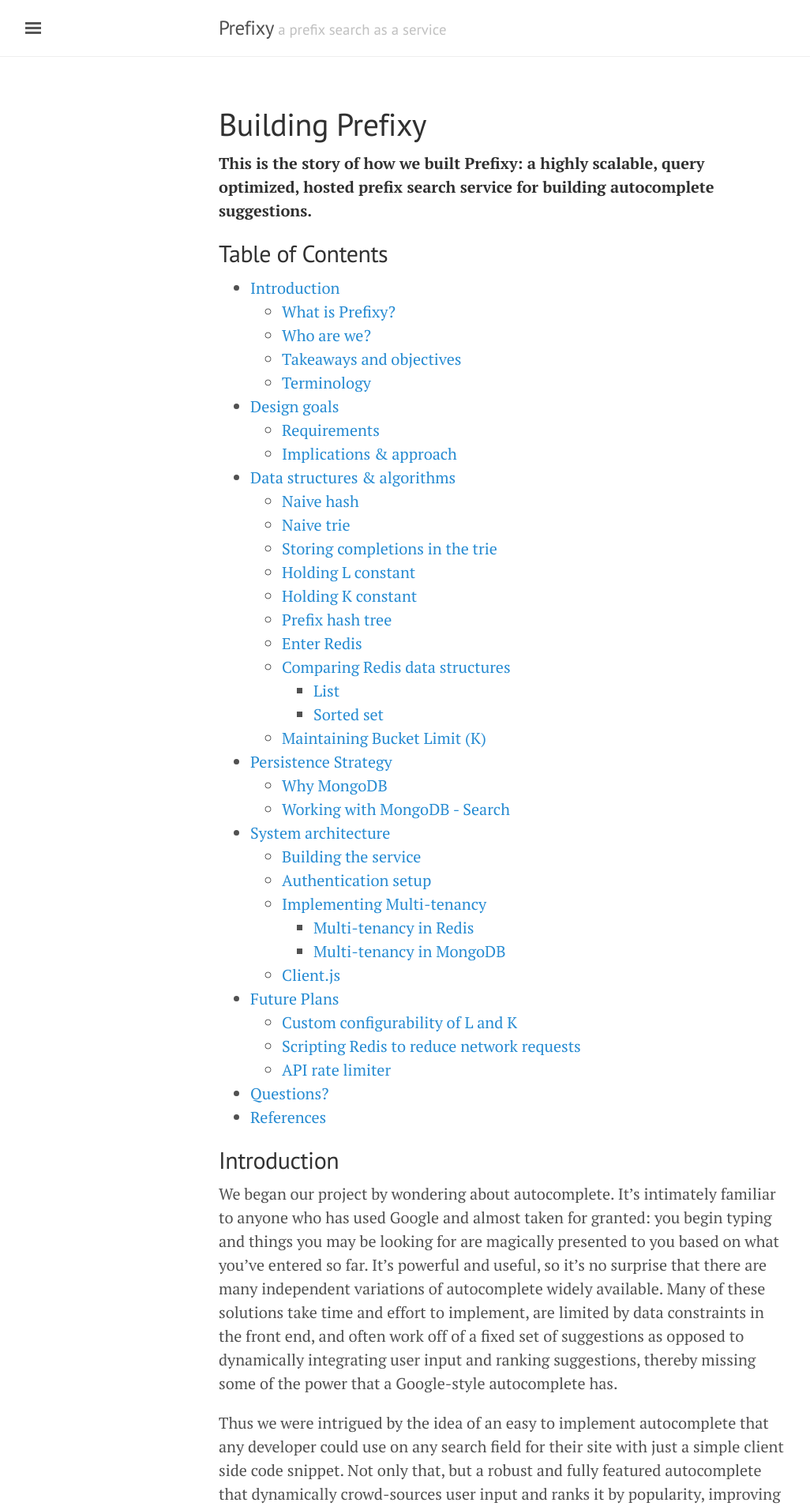
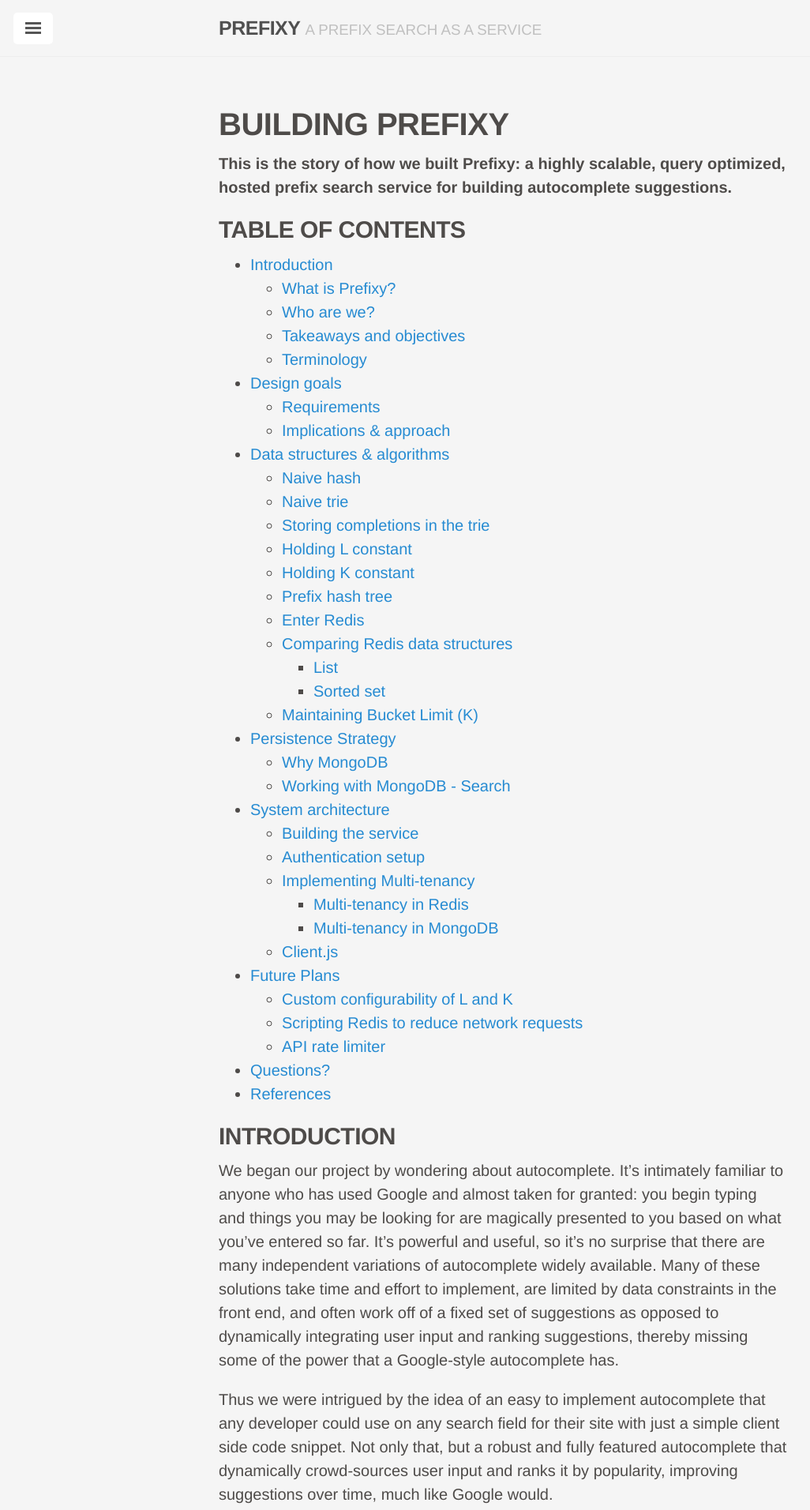
Before and after one commit to prefixy/prefixy.github.io, a Jekyll site: the page built from index.html, in a window 1280 px wide. Shown: the top 1912 px of the page at 79% size, without its empty margins (3-1029 px from the left). Built offline with Jekyll 4.4.1, drawn with Linux system fonts in a browser that asks for light colours; the list of posts is cut into pages by our own code.

Commit message:
update styling

```diff
--- a/public/css/lanyon.css
+++ b/public/css/lanyon.css
@@ -41,13 +41,13 @@
 }
 
 html {
-  font-family: "PT Serif", Georgia, "Times New Roman", serif;
+  font-family: "Helvetica Neue", Helvetica, Arial, sans-serif;
 }
 
 h1, h2, h3, h4, h5, h6 {
-  font-family: "PT Sans", Helvetica, Arial, sans-serif;
-  font-weight: 400;
-  color: #313131;
+  font-family: "Helvetica Neue", Helvetica, Arial, sans-serif;
+  font-weight: bold;
+  color: #4e4b49;
   letter-spacing: -.025rem;
 }
 
@@ -316,7 +316,7 @@
 .page-title,
 .post-title,
 .post-title a {
-  color: #303030;
+  color: #4e4b49;
 }
 .page-title,
 .post-title {
--- a/public/css/poole.css
+++ b/public/css/poole.css
@@ -59,8 +59,8 @@
 }
 
 body {
-  color: #515151;
-  background-color: #fff;
+  color: #4e4b49;
+  background-color: #f5f5f5;
   -webkit-text-size-adjust: 100%;
       -ms-text-size-adjust: 100%;
 }
@@ -84,8 +84,9 @@
   margin-bottom: .5rem;
   font-weight: bold;
   line-height: 1.25;
-  color: #313131;
+  color: #4e4b49;
   text-rendering: optimizeLegibility;
+  text-transform: uppercase;
 }
 h1 {
   font-size: 2rem;
@@ -110,7 +111,7 @@
 }
 
 strong {
-  color: #303030;
+  color: #4e4b49;
 }
 
 
```
Also changed, not shown: 3 other files.
